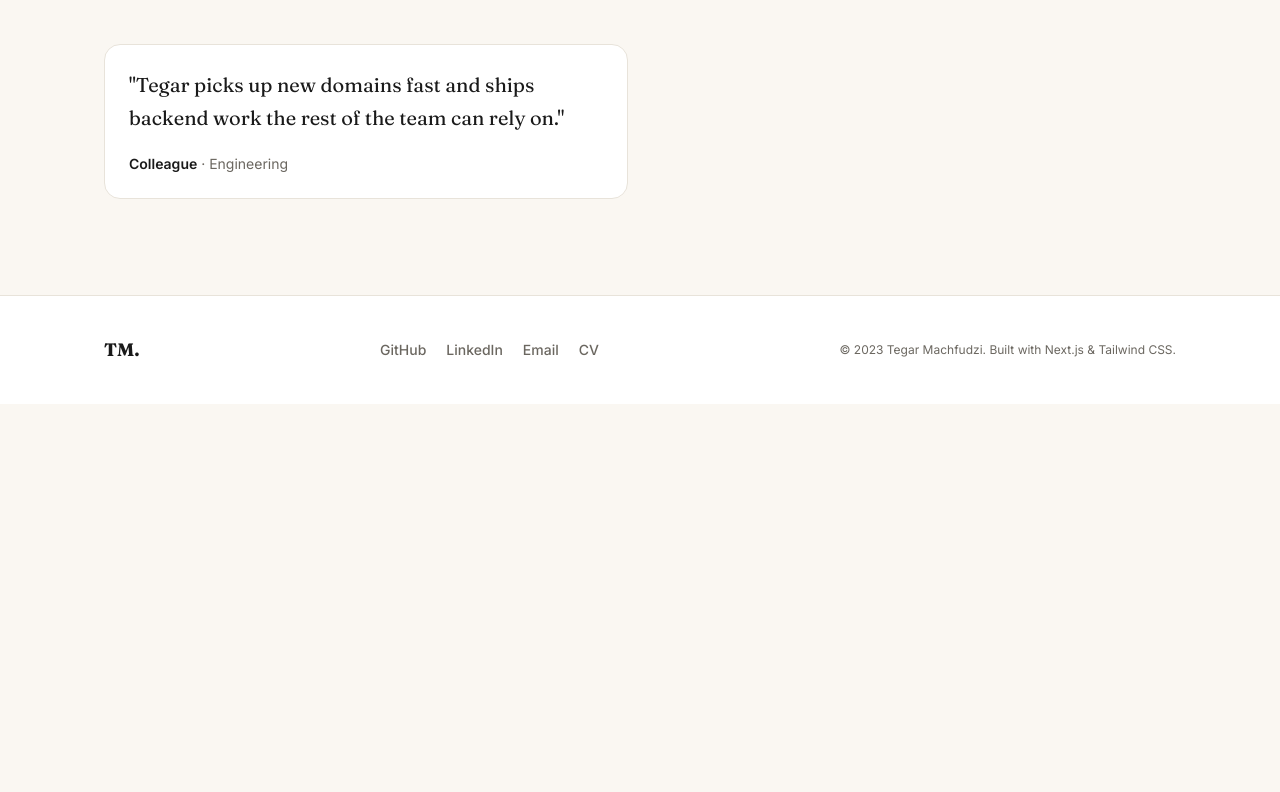
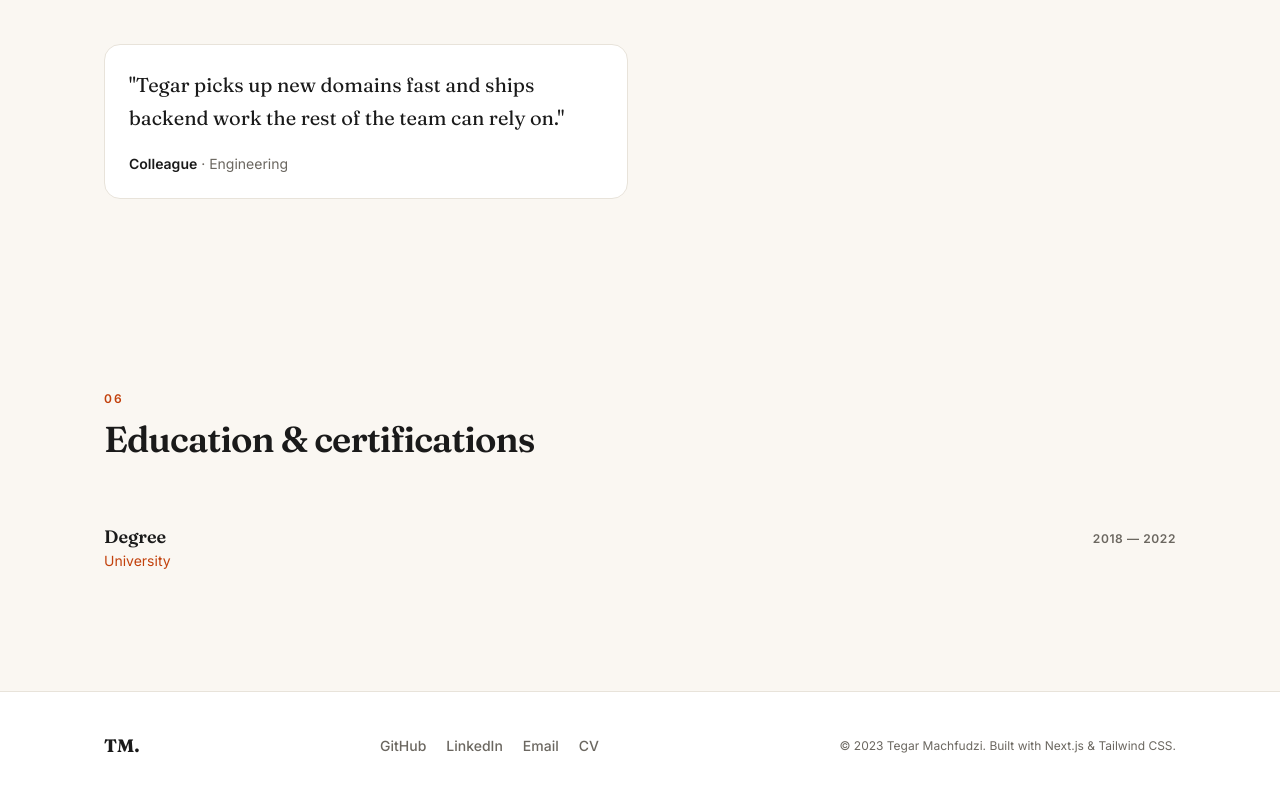
Before and after one commit to TegarMachfuzi/MyPortofolio, a Next.js app: page /en in a window 1280 px wide. Shown: the part 3108-3900 px from the top of the page. Before the commit the page ends 3512 px from the top, so only its background shows below. Built offline with nearby package versions, Linux system fonts and the light colour scheme.

Commit message:
feat: education & certifications section

```diff
--- a/src/app/[locale]/page.tsx
+++ b/src/app/[locale]/page.tsx
@@ -5,6 +5,7 @@ import { Experience } from '@/components/sections/Experience';
 import { Skills } from '@/components/sections/Skills';
 import { Projects } from '@/components/sections/Projects';
 import { Testimonials } from '@/components/sections/Testimonials';
+import { Education } from '@/components/sections/Education';
 
 export default function Page({ params }: { params: { locale: string } }) {
   const locale = params.locale as Locale;
@@ -16,6 +17,7 @@ export default function Page({ params }: { params: { locale: string } }) {
       <Skills locale={locale} />
       <Projects locale={locale} />
       <Testimonials locale={locale} />
+      <Education locale={locale} />
     </>
   );
 }
--- /dev/null
+++ b/src/components/sections/Education.tsx
@@ -0,0 +1,27 @@
+import { Container } from '@/components/ui/Container';
+import { SectionHeading } from '@/components/ui/SectionHeading';
+import { education } from '@/content';
+import type { Locale } from '@/lib/i18n';
+
+export function Education({ locale }: { locale: Locale }) {
+  const c = education[locale];
+  return (
+    <section id="education" className="py-24">
+      <Container>
+        <SectionHeading eyebrow="06" title={c.heading} />
+        <ul className="mt-10 divide-y divide-line">
+          {c.items.map((e, i) => (
+            <li key={i} className="grid gap-1 py-6 md:grid-cols-[1fr_auto] md:items-baseline">
+              <div>
+                <h3 className="font-display text-lg font-semibold text-ink">{e.title}</h3>
+                <p className="text-sm text-accent">{e.org}</p>
+                {e.detail && <p className="mt-1 text-sm text-muted">{e.detail}</p>}
+              </div>
+              <p className="text-xs font-semibold uppercase tracking-wider text-muted">{e.period}</p>
+            </li>
+          ))}
+        </ul>
+      </Container>
+    </section>
+  );
+}
```
Also changed, not shown: 1 other file (tests, documents, lock files or other folders).
